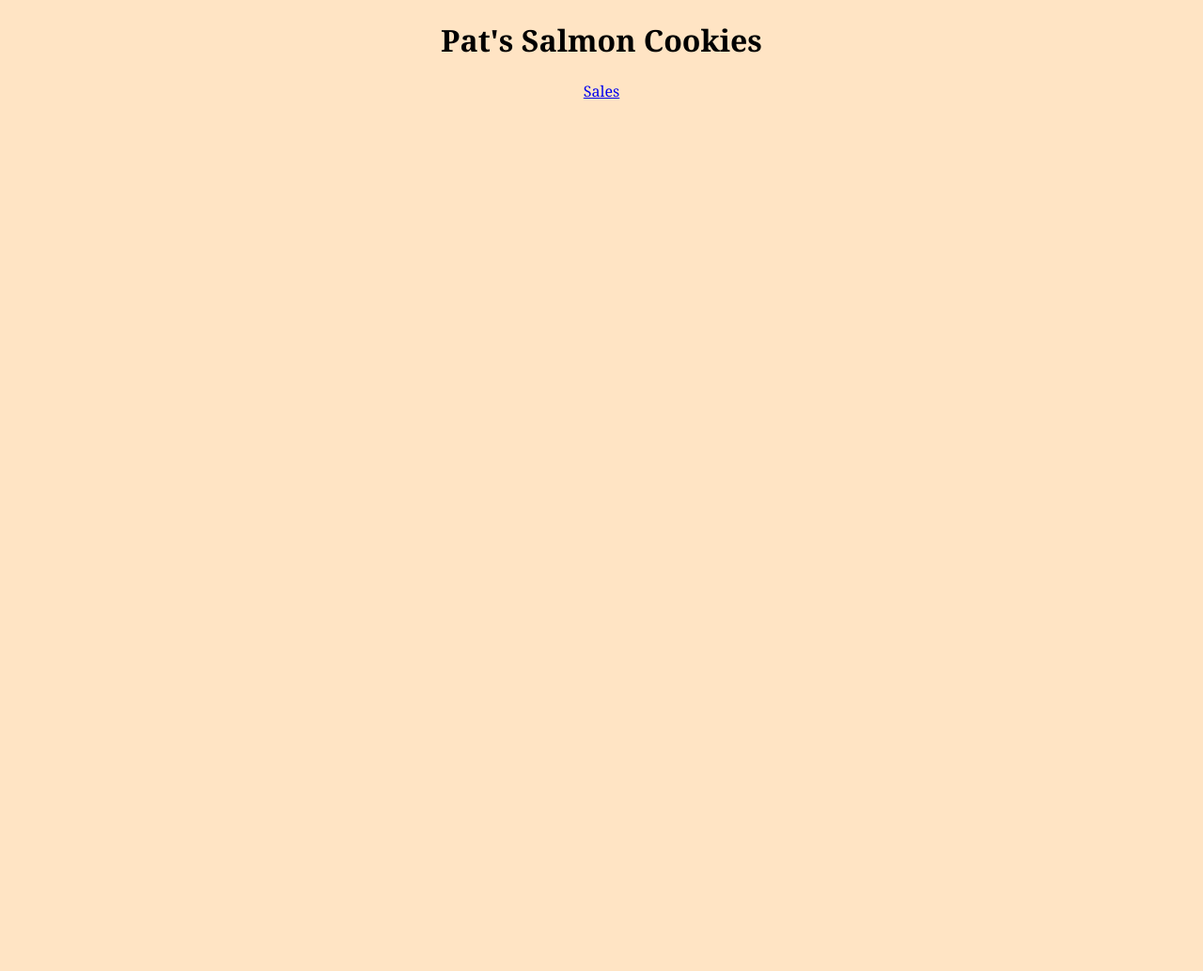
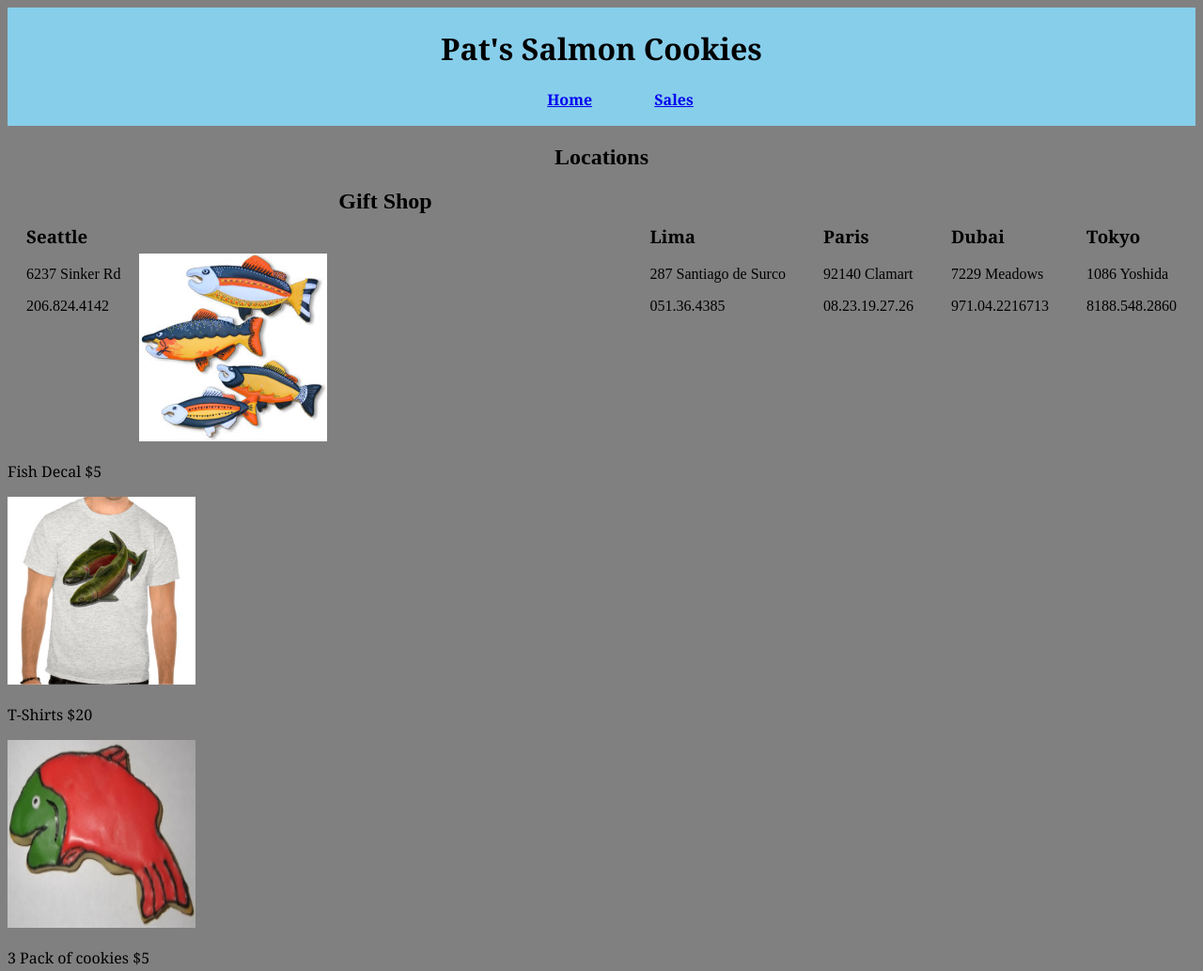
Before and after one commit to raechanel/cookie-stand, a plain HTML site: page index.html in a window 1280 px wide. Shown: the top 1034 px of the page at 94% size. Before the commit the page ends 800 px from the top, so only its background shows below. Drawn offline with Linux system fonts and the light colour scheme.

Commit message:
added css to sales and home page

```diff
--- a/css/style.css
+++ b/css/style.css
@@ -1,5 +1,5 @@
-* {
-  background-color:bisque;
+body {
+  background-color: gray;
 }
 
 h3 {
@@ -8,12 +8,15 @@ h3 {
 
 ul {
   font-family: Georgia, 'Times New Roman', Times, serif;
-
+  background-color: skyblue;
 }
 
 header {
   font-family: Georgia, 'Times New Roman', Times, serif;
   text-align: center;
+  background-color: skyblue;
+  border: 1px solid skyblue;
+  height: auto;
 }
 
 table {
@@ -24,3 +27,100 @@ td, th {
   border: 1px solid black;
   padding: 10px;
 }
+h1 {
+  background-color:skyblue;
+  color: black;
+}
+
+#nav li {
+  display: inline;
+  border: solid skyblue 1px;
+  padding: 10px;
+  margin: 20px;
+  background-color: skyblue;
+  color: solid black;
+  font-weight: bolder;
+  text-decoration: none;
+
+}
+
+#nav li:hover {
+  transition: all ease 2s;
+  background-color:salmon;
+}
+
+h2 {
+  text-align: center;
+}
+
+#fish-decal {
+  height: 200px;
+  width: 200px
+}
+
+#shirt {
+  height: 200px;
+  width: 200px;
+}
+
+#cookies {
+ height: 200px;
+ width: 200px;
+}
+
+#cutter {
+  height: 200px;
+  width: 200px;
+}
+
+#gift-shop {
+  background-color: grey;
+}
+
+li {
+  text-decoration: none;
+}
+
+#seattle {
+  float: inline-start;
+  display: inline-block;
+  margin: 20px;
+}
+
+#tokyo {
+  display: inline-block;
+  float: inline-end;
+  margin: 20px;
+}
+
+#dubai {
+  display: inline-block;
+  float:inline-end;
+  margin: 20px;
+}
+
+#paris {
+  display: inline-block;
+  float: inline-end;
+  margin: 20px;
+}
+
+#lima {
+  display: inline-block;
+  float: inline-end;
+  margin: 20px;
+}
+
+#locations {
+  margin-left: auto;
+  margin-right: auto;
+}
+
+#gift-shop {
+  display: inline;
+  margin: auto;
+}
+
+#cookiedata {
+  margin: 150px 50px 150px 50px;
+}
--- a/index.html
+++ b/index.html
@@ -1,17 +1,65 @@
 <!DOCTYPE html>
 <html lang="en">
+
 <head>
   <title>Pat's Salmon Cookies</title>
   <link rel="stylesheet" href="css/reset.css">
   <link rel="stylesheet" href="css/style.css">
 </head>
+
 <body>
   <header>
     <h1>Pat's Salmon Cookies</h1>
-    <a href="sales.html"> Sales</a>
+    <nav>
+      <ul id="nav">
+        <li><a href="index.html">Home</a></li>
+        <li><a href="sales.html"> Sales</a></li>
+      </ul>
+    </nav>
   </header>
   <main>
-    <section id="Cookie Sales"></section>
+    <section id="Locations">
+      <h2>Locations</h2>
+      <div id ="seattle">
+        <h3>Seattle</h3>
+        <p>6237 Sinker Rd</p>
+        <p>206.824.4142</p>
+      </div>
+      <div id ="tokyo">
+        <h3>Tokyo</h3>
+        <p>1086 Yoshida</p>
+        <p>8188.548.2860 </p>
+      </div>
+      <div id ="dubai">
+        <h3>Dubai</h3>
+        <p>7229 Meadows</p>
+        <p>971.04.2216713 </p>
+      </div>
+      <div id ="paris">
+        <h3>Paris</h3>
+        <p>92140 Clamart</p>
+        <p>08.23.19.27.26</p>
+      </div>
+      <div id ="lima">
+        <h3>Lima</h3>
+        <p>287 Santiago de Surco</p>
+        <p>051.36.4385</p>
+      </div>
+    </section>
+    <section id="giftshop">
+      <h2>Gift Shop</h2>
+      <ul id="gift-shop">
+        <li><img id="fish-decal" src="img/fish.jpeg" alt="fish">
+        <p>Fish Decal $5</p></li>
+        <li><img id="shirt" src="img/shirt.jpeg" alt="tshirt">
+        <p>T-Shirts $20</p></li>
+        <li><img id="cookies" src="img/frosted-cookie.jpeg" alt="cookies">
+        <p> 3 Pack of cookies $5</p></li>
+        <li><img id="cutter" src="img/cutter.jpeg" alt="cookie cutter">
+        <p>Salmon shaped cookie cutter $3</p></li>
+      </ul>
+    </section>
   </main>
 </body>
+
 </html>
```
Also changed, not shown: img/chinook.jpeg (added), img/cutter.jpeg (added), img/family.jpeg (added), img/fish.jpeg (added), img/frosted-cookie.jpeg (added), img/salmon.png (added), img/shirt.jpeg (added).
